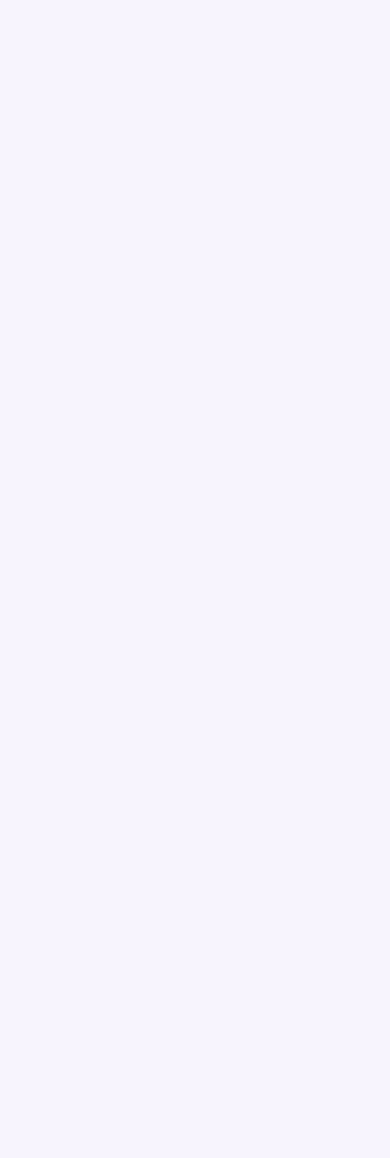
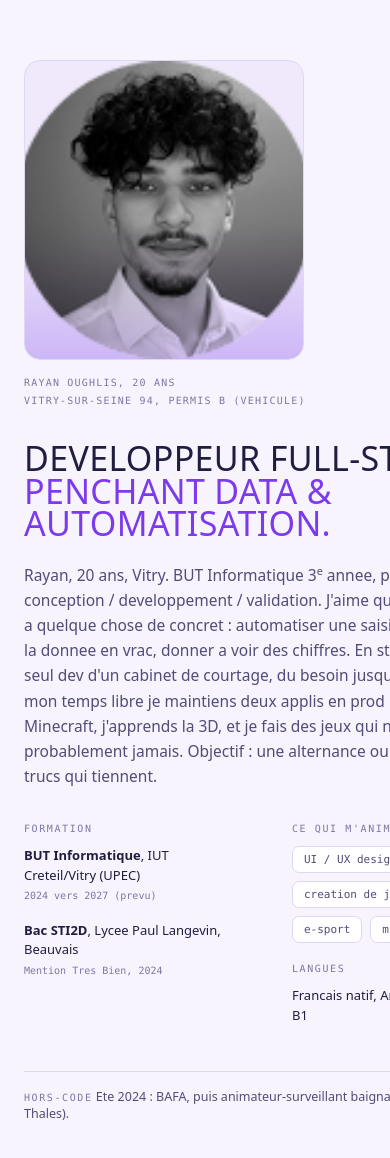
Before and after one commit to Nayarr/Portfolio, a React (Vite) app: page / in a window 390 px wide. Shown: the part 2568-3726 px from the top of the page. Built offline with nearby package versions, Linux system fonts and the light colour scheme.

Commit message:
feat(about): build the about screen
Photo, bio, formation, interests, languages and the off-code line, ported from the design mockup as a responsive grid (no absolute positioning). Uses design tokens.

```diff
--- /dev/null
+++ b/src/components/about/About.module.css
@@ -0,0 +1,152 @@
+.about {
+  height: 100%;
+  min-height: 100vh;
+  width: 100%;
+  background: var(--bg);
+  color: var(--ink);
+  display: flex;
+  align-items: center;
+  padding: 120px clamp(24px, 6vw, 96px) 96px;
+  overflow-y: auto;
+}
+
+.grid {
+  display: grid;
+  grid-template-columns: 280px minmax(0, 1fr);
+  gap: clamp(32px, 5vw, 64px);
+  width: 100%;
+  max-width: 1180px;
+  margin: 0 auto;
+}
+
+.side {
+  align-self: start;
+}
+
+.photo {
+  width: 100%;
+  max-width: 280px;
+  aspect-ratio: 14 / 15;
+  border-radius: 16px;
+  overflow: hidden;
+  border: 1px solid var(--line);
+  background: var(--bg-2);
+  position: relative;
+}
+.photo img {
+  width: 100%;
+  height: 100%;
+  object-fit: cover;
+  filter: grayscale(1) contrast(1.05);
+}
+.photo::after {
+  content: '';
+  position: absolute;
+  inset: 0;
+  background: linear-gradient(180deg, transparent 55%, rgba(124, 58, 237, 0.28));
+  mix-blend-mode: multiply;
+}
+
+.id {
+  margin: 14px 0 0;
+  font-family: var(--font-mono);
+  font-size: 10px;
+  letter-spacing: 0.12em;
+  text-transform: uppercase;
+  line-height: 1.8;
+  color: var(--ink-faint);
+}
+
+.title {
+  margin: 0;
+  font-family: var(--font-display);
+  font-weight: 400;
+  font-size: clamp(34px, 5vw, 52px);
+  line-height: 0.96;
+  letter-spacing: 0.01em;
+  text-transform: uppercase;
+}
+.accent {
+  color: var(--violet);
+}
+
+.lede {
+  margin: 22px 0 0;
+  max-width: 62ch;
+  font-size: 15.5px;
+  line-height: 1.62;
+  color: var(--ink-muted);
+}
+.lede sup {
+  font-size: 0.7em;
+}
+
+.cols {
+  display: grid;
+  grid-template-columns: repeat(auto-fit, minmax(220px, 1fr));
+  gap: 28px 48px;
+  margin-top: 34px;
+  max-width: 720px;
+}
+
+.label {
+  margin: 0 0 12px;
+  font-family: var(--font-mono);
+  font-size: 10px;
+  font-weight: 400;
+  letter-spacing: 0.16em;
+  text-transform: uppercase;
+  color: var(--ink-faint);
+}
+
+.block {
+  margin: 0 0 16px;
+  font-size: 13px;
+  line-height: 1.5;
+  color: var(--ink);
+}
+.meta {
+  font-family: var(--font-mono);
+  font-size: 10px;
+  color: var(--ink-faint);
+}
+
+.chips {
+  list-style: none;
+  margin: 0 0 20px;
+  padding: 0;
+  display: flex;
+  flex-wrap: wrap;
+  gap: 8px;
+}
+.chips li {
+  font-family: var(--font-mono);
+  font-size: 11px;
+  color: var(--ink-muted);
+  border: 1px solid var(--line);
+  border-radius: 7px;
+  padding: 6px 11px;
+  background: var(--surface);
+}
+
+.offcode {
+  margin: 30px 0 0;
+  max-width: 720px;
+  border-top: 1px solid var(--line);
+  padding-top: 16px;
+  font-size: 12.5px;
+  color: var(--ink-muted);
+}
+.offcode .label {
+  display: inline;
+  margin: 0;
+}
+
+@media (max-width: 767px) {
+  .grid {
+    grid-template-columns: 1fr;
+  }
+  .about {
+    padding: 96px 24px 64px;
+  }
+}
--- a/src/components/about/About.tsx
+++ b/src/components/about/About.tsx
@@ -1,7 +1,73 @@
-/**
- * Ecran 04, A propos. Photo, recit, formation, centres d'interet, hors-code.
- * TODO(feat/about) : implementer le contenu.
- */
+import photo from './rayan-oughlis.png';
+import styles from './About.module.css';
+
+const INTERESTS = ['UI / UX design', 'creation de jeux video', 'e-sport', 'musculation'];
+
+/** Ecran 04, A propos. Photo, recit, formation, centres d'interet, hors-code. */
 export function About() {
-  return <section id="a-propos" aria-label="A propos" />;
+  return (
+    <section className={styles.about} id="a-propos" aria-label="A propos">
+      <div className={styles.grid}>
+        <aside className={styles.side}>
+          <div className={styles.photo}>
+            <img src={photo} alt="Rayan Oughlis" />
+          </div>
+          <p className={styles.id}>
+            Rayan Oughlis, 20 ans
+            <br />
+            Vitry-sur-Seine 94, permis B (vehicule)
+          </p>
+        </aside>
+
+        <div className={styles.story}>
+          <h2 className={styles.title}>
+            Developpeur full-stack,
+            <br />
+            <span className={styles.accent}>penchant data &amp; automatisation.</span>
+          </h2>
+
+          <p className={styles.lede}>
+            Rayan, 20 ans, Vitry. BUT Informatique 3<sup>e</sup> annee, parcours conception /
+            developpement / validation. J&apos;aime quand le code sert a quelque chose de concret :
+            automatiser une saisie, structurer de la donnee en vrac, donner a voir des chiffres. En
+            stage j&apos;etais le seul dev d&apos;un cabinet de courtage, du besoin jusqu&apos;a la
+            prod. Sur mon temps libre je maintiens deux applis en prod pour un serveur Minecraft,
+            j&apos;apprends la 3D, et je fais des jeux qui ne sortiront probablement jamais.
+            Objectif : une alternance ou je construis des trucs qui tiennent.
+          </p>
+
+          <div className={styles.cols}>
+            <div>
+              <h3 className={styles.label}>Formation</h3>
+              <p className={styles.block}>
+                <strong>BUT Informatique</strong>, IUT Creteil/Vitry (UPEC)
+                <br />
+                <span className={styles.meta}>2024 vers 2027 (prevu)</span>
+              </p>
+              <p className={styles.block}>
+                <strong>Bac STI2D</strong>, Lycee Paul Langevin, Beauvais
+                <br />
+                <span className={styles.meta}>Mention Tres Bien, 2024</span>
+              </p>
+            </div>
+            <div>
+              <h3 className={styles.label}>Ce qui m&apos;anime</h3>
+              <ul className={styles.chips}>
+                {INTERESTS.map((item) => (
+                  <li key={item}>{item}</li>
+                ))}
+              </ul>
+              <h3 className={styles.label}>Langues</h3>
+              <p className={styles.block}>Francais natif, Anglais B2, Espagnol B1</p>
+            </div>
+          </div>
+
+          <p className={styles.offcode}>
+            <span className={styles.label}>Hors-code</span> Ete 2024 : BAFA, puis
+            animateur-surveillant baignade (CE EDF, CIE Thales).
+          </p>
+        </div>
+      </div>
+    </section>
+  );
 }
```
Also changed, not shown: src/components/about/rayan-oughlis.png (added).
